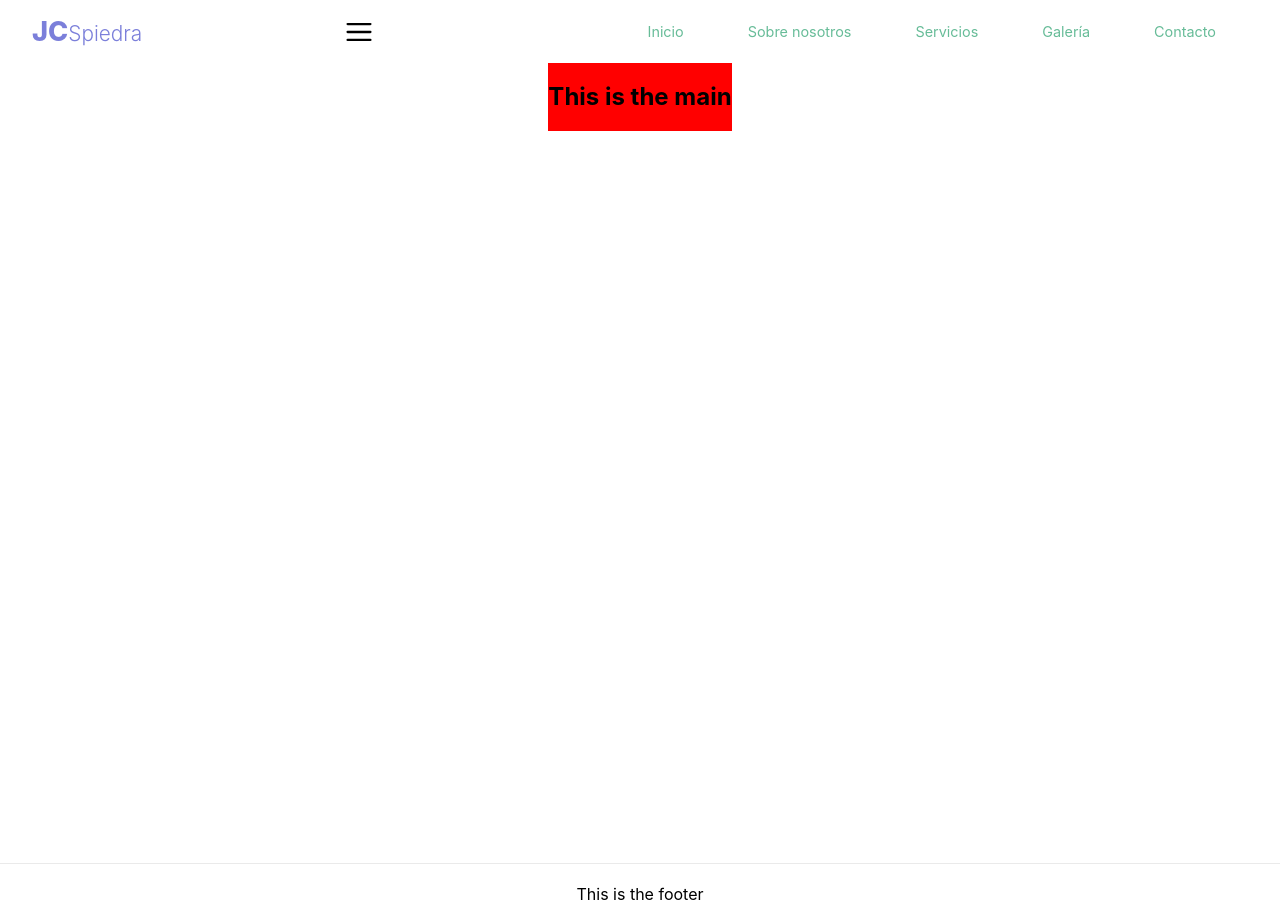
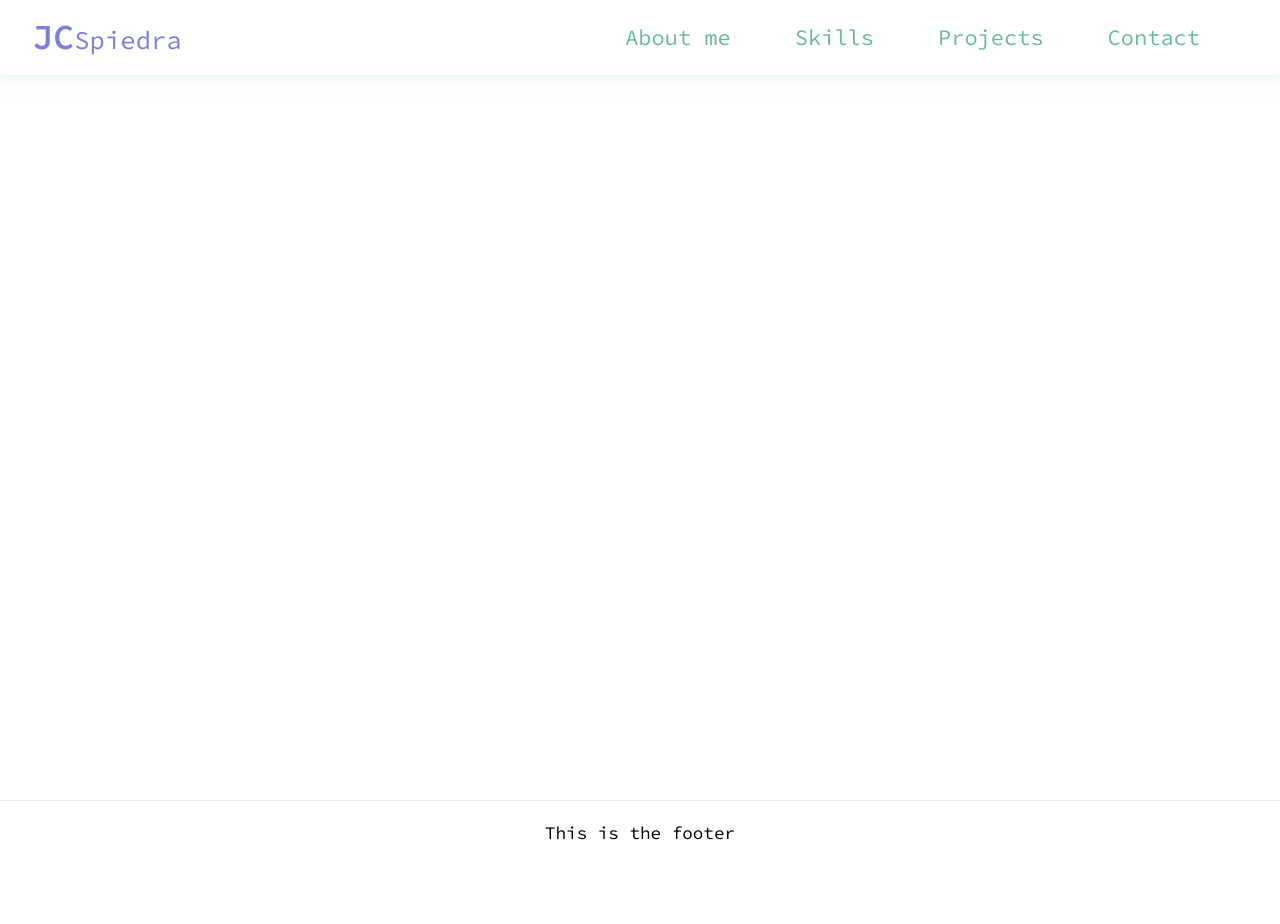
Before and after one commit to spiedra/my-portfolio-website, a Next.js app: page / in a window 1280 px wide. After the commit the page ends 866 px from the top, so only its background shows below. Built offline with nearby package versions, Linux system fonts and the light colour scheme.

Commit message:
feat: add responsive navbar

```diff
--- a/src/components/Layout.js
+++ b/src/components/Layout.js
@@ -13,6 +13,10 @@ export default function Layout({ children }) {
           name="description"
           content="I am a business computer student, passionate about technology and ambitious for challenges"
         />
+         <link
+          href="https://fonts.googleapis.com/css2?family=Source+Code+Pro:wght@400;500;600&display=swap"
+          rel="stylesheet"
+        />
       </Head>
       <Header />
       <Main>{children}</Main>
--- a/src/components/Navbar.js
+++ b/src/components/Navbar.js
@@ -1,14 +1,13 @@
 import { useState } from "react";
-import styled from "styled-components";
+import styled, { css } from "styled-components";
 import NavBarButton from "./NavBarButton";
 import NavbarElement from "./NavbarElement";
 
 const navbarElements = [
-  { key: 1, route: "/", text: "Inicio" },
-  { key: 2, route: "/about", text: "Sobre nosotros" },
-  { key: 3, route: "/", text: "Servicios" },
-  { key: 4, route: "/", text: "Galería" },
-  { key: 5, route: "/", text: "Contacto" },
+  { key: 1, route: "/", text: "About me" },
+  { key: 2, route: "/", text: "Skills" },
+  { key: 3, route: "/", text: "Projects" },
+  { key: 4, route: "/", text: "Contact" },
 ];
 
 const listNavbarElements = navbarElements.map((element) => (
@@ -19,71 +18,87 @@ const listNavbarElements = navbarElements.map((element) => (
 ));
 
 const Nav = styled.nav`
-  padding: 0 2rem;
+  width: 100%;
   display: flex;
   justify-content: space-between;
   align-items: center;
   flex-wrap: wrap;
   background: transparent;
+  height: 4.6875rem;
+  position: fixed;
+  z-index: 500;
+  box-shadow: 0 2px 15px var(--nav-box-shadow);
+  transform: translate(0);
+  transition: all 0.2s ease-out;
 `;
 
 const NavMenu = styled.ul`
   display: flex;
+  flex-direction: column;
   justify-content: space-between;
   align-items: center;
-  position: relative;
   list-style: none;
+  width: 100%;
+  transition: max-height 0.3s ease-in;
+  max-height: ${({ isOpen }) => (isOpen ? "300px" : "0")};
+  overflow: hidden;
+  padding: 0;
+  margin-top: 0.8rem;
 
-  @media (max-width: 768px) {
-    overflow: hidden;
-    flex-direction: column;
-    max-height: ${({ isOpen }) => (isOpen ? "300px" : "0")};
-    transition: max-height 0.3s ease-in;
-    width: 100%;
+  @media ${(props) => props.theme.bp.tablet} {
+    flex-direction: row;
+    width: auto;
+    padding: 2rem 0rem;
+    transition: none;
+    margin: 0;
   }
-`;
 
-const Hamburger = styled.div`
-  display: none;
-  flex-direction: column;
-  cursor: pointer;
-  span {
-    height: 2px;
-    width: 25px;
-    background: #7b7fda;
-    margin-bottom: 4px;
-    border-radius: 5px;
-  }
-  @media (max-width: 768px) {
-    display: flex;
+  @media ${(props) => props.theme.bp.laptop} {
+    flex-direction: row;
+    width: auto;
+    padding: 2rem 3rem;
+    margin: 0;
   }
 `;
 
 const Logo = styled.a`
-  padding: 1rem 0;
+  padding: 1rem 2rem;
   color: #7b7fda;
   text-decoration: none;
   font-weight: 800;
-  font-size: 1.7rem;
+  font-size: 1.775rem;
+
   span {
     font-weight: 300;
-    font-size: 1.3rem;
+    font-size: 1.375rem;
+  }
+
+  @media ${(props) => props.theme.bp.tablet} {
+    font-size: 1.7rem;
+
+    span {
+      font-size: 1.3rem;
+    }
+  }
+
+  @media ${(props) => props.theme.bp.laptop} {
+    font-size: 2.2rem;
+
+    span {
+      font-size: 1.6rem;
+    }
   }
 `;
 
 export default function Navbar() {
   const [isOpen, setIsOpen] = useState(false);
 
-  const handleSubmit = () => {
-    setIsOpen(!isOpen);
-    console.log(isOpen);
-  };
   return (
     <Nav>
-      <Logo href="">
+      <Logo href="/">
         JC<span>Spiedra</span>
       </Logo>
-      <NavBarButton isOpen={isOpen} handleSubmit={handleSubmit} />
+      <NavBarButton isOpen={isOpen} handleSubmit={() => setIsOpen(!isOpen)} />
       <NavMenu isOpen={isOpen}>{listNavbarElements}</NavMenu>
     </Nav>
   );
--- a/src/components/NavbarButton.js
+++ b/src/components/NavbarButton.js
@@ -1,13 +1,15 @@
 import styled, { css } from "styled-components";
 
-const variants = {};
-
 const Button = styled.button`
+  display: flex;
   background-color: transparent;
   border: none;
   cursor: pointer;
-  display: flex;
-  padding: 0;
+  padding: 0 2rem;
+
+  @media ${(props) => props.theme.bp.tablet} {
+    display: none;
+  }
 `;
 
 const FirstLine = styled.path`
--- a/src/components/NavbarElement.js
+++ b/src/components/NavbarElement.js
@@ -1,19 +1,27 @@
 import Link from "next/link";
 import styled from "styled-components";
 
-const NavItem = styled.li``;
+const NavItem = styled.li`
+  padding: 1rem 2rem;
+`;
 
 const NavLink = styled.a`
-  padding: 1rem 2rem;
   cursor: pointer;
   text-align: center;
   text-decoration: none;
   color: #67bc98;
-  transition: all 0.3s ease-in;
-  font-size: 0.9rem;
+  font-size: var(--nav-font-sizeL);
 
   &:hover {
     color: #7b7fda;
+  }
+
+  @media ${(props) => props.theme.bp.tablet} {
+    font-size: var(--nav-font-sizeS);
+  }
+
+  @media ${(props) => props.theme.bp.laptop} {
+    font-size: var(--nav-font-sizeL);
   }
 `;
 
--- a/src/pages/index.js
+++ b/src/pages/index.js
@@ -12,7 +12,7 @@ export default function Home() {
   return (
     <>
       <Container>
-        <h2>This is the main</h2>
+        {/* <h2>This is the main</h2> */}
       </Container>
     </>
   );
--- a/src/styles/GlobalStyle.js
+++ b/src/styles/GlobalStyle.js
@@ -7,9 +7,28 @@ const GlobalStyle = createGlobalStyle`
   ${normalize}
   ${variables}
 
+  * {
+    font-family: inherit;
+    font: inherit;
+  }
+
+  html {
+    box-sizing: border-box;
+    scroll-behavior: smooth;
+  }
+
   body {
-    font-family: -apple-system, BlinkMacSystemFont, Segoe UI, Roboto, Oxygen,
-      Ubuntu, Cantarell, Fira Sans, Droid Sans, Helvetica Neue, sans-serif;
+    font-size: 1.1rem;
+    font-weight: normal;
+    font-family: "Source Code Pro", monospace;
+
+    @media (max-width: 768px) {
+      font-size: 0.9rem;
+    }
+
+    @media (max-width: 576px) {
+      font-size: 0.8rem;
+    }
   }
 
   a {
--- a/src/styles/mixins.js
+++ b/src/styles/mixins.js
@@ -23,8 +23,7 @@ const mixins = {
     stroke: black;
     stroke-linecap: round;
     stroke-width: 6;
-    transition: stroke-dasharray 600ms cubic-bezier(0.4, 0, 0.2, 1),
-      stroke-dashoffset 600ms cubic-bezier(0.4, 0, 0.2, 1);
+    transition: var(--tran-dasharray), var(--tran-dashoffset);
   `,
 };
 
--- a/src/styles/variables.js
+++ b/src/styles/variables.js
@@ -3,6 +3,14 @@ import { css } from "styled-components";
 const variables = css`
   :root {
     --green-cyan: #eaeaea;
+
+    --nav-box-shadow: rgba(187, 223, 223, 0.5);
+
+    --tran-dasharray: stroke-dasharray 400ms cubic-bezier(0.4, 0, 0.2, 1);
+    --tran-dashoffset: stroke-dashoffset 400ms cubic-bezier(0.4, 0, 0.2, 1);
+
+    --nav-font-sizeS: 1.125rem;
+    --nav-font-sizeL: 1.375rem;
   }
 `;
 
```
